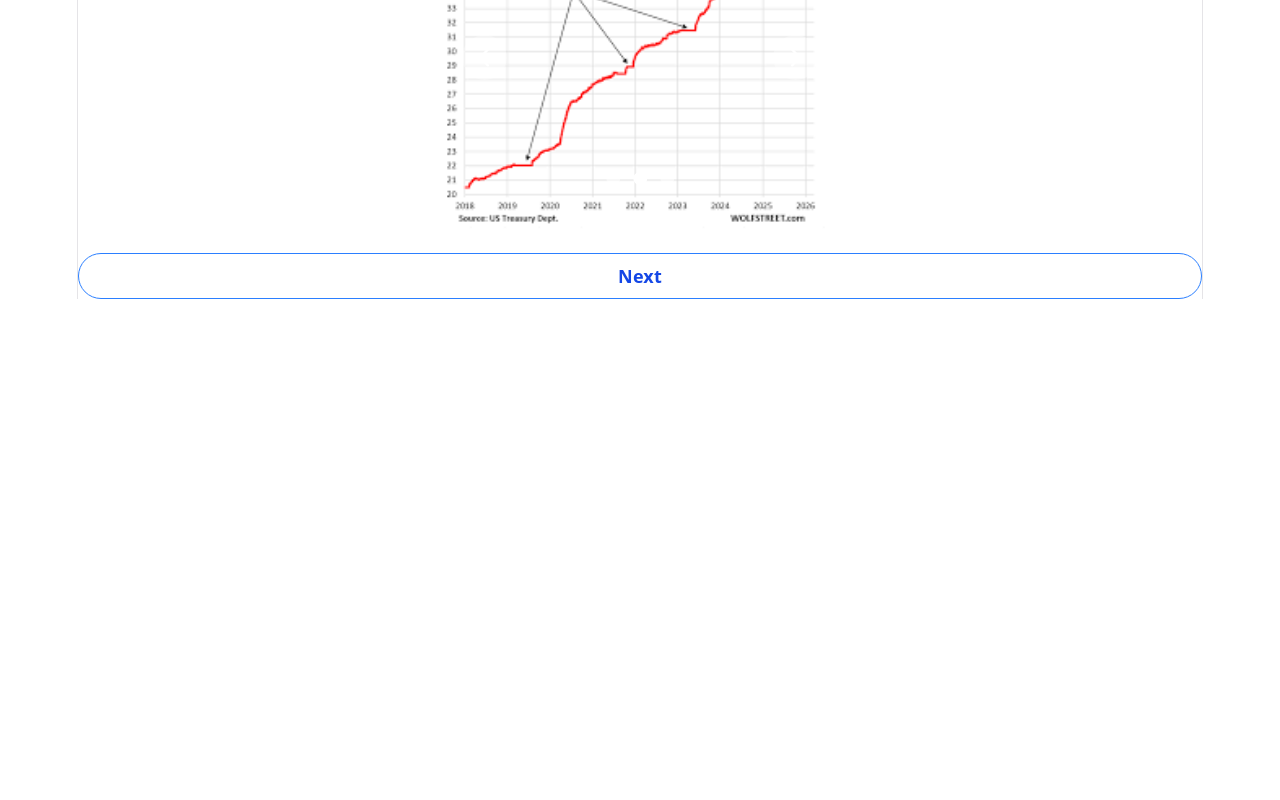
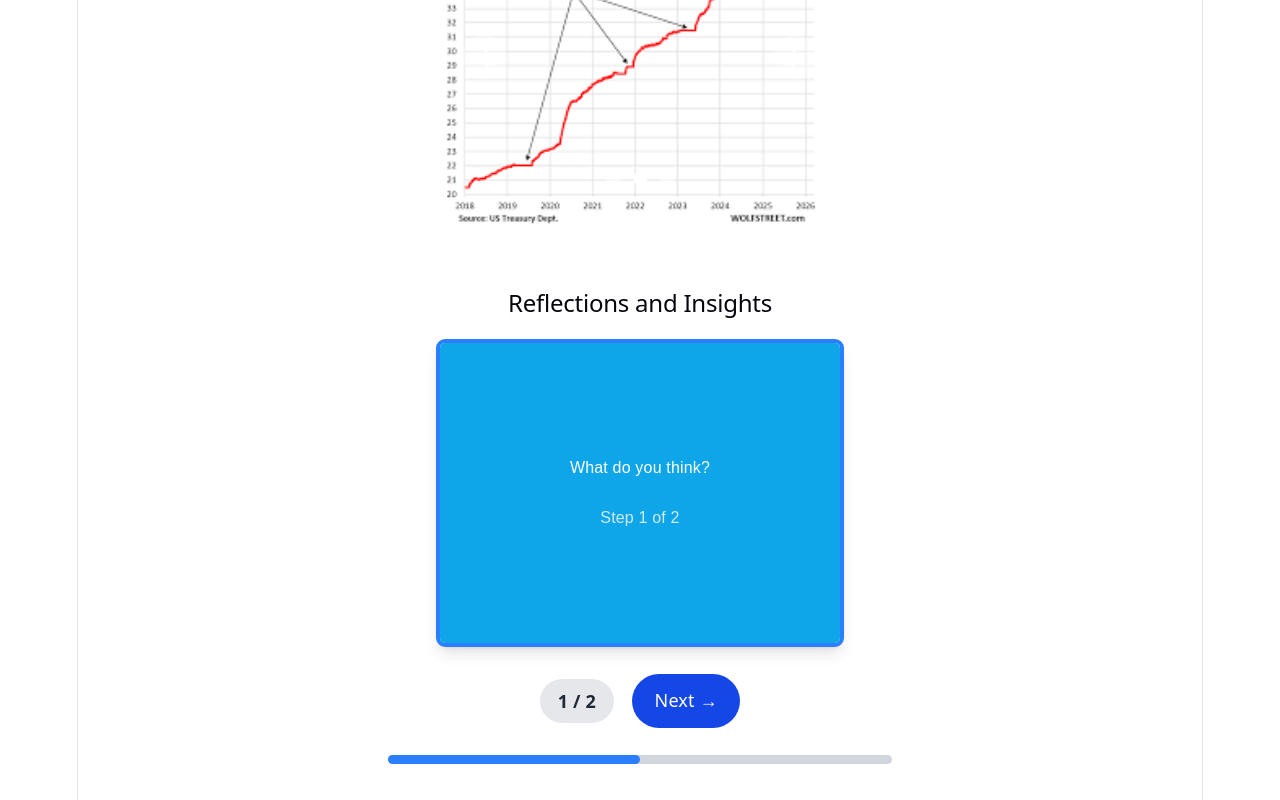
Before and after one commit to EricL-G/React-Parent, a React (Vite) app in the folder my-final-app/: page / in a window 1280 px wide. Shown: the part 748-1548 px from the top of the page. Before the commit the page ends 1047 px from the top, so only its background shows below. Built offline with nearby package versions, Linux system fonts and the light colour scheme.

Commit message:
NewComponent

```diff
--- a/my-final-app/package.json
+++ b/my-final-app/package.json
@@ -15,7 +15,6 @@
     "react": "^19.2.4",
     "react-dom": "^19.2.4",
     "react-router-dom": "^7.13.1"
-
   },
   "devDependencies": {
     "@eslint/js": "^9.39.4",
--- a/my-final-app/src/App.jsx
+++ b/my-final-app/src/App.jsx
@@ -2,6 +2,7 @@ import Header from './components/Header';
 import List from './components/List';
 // import Imageslide from './components/Imageslide'
 import Button from './components/Button'
+import CanvasSwitcher from './components/CanvasSwitcher'
 import myPics from './assets/Albert3.png';
 import myPics2 from './assets/DebtCategories.png';
 import myPics3 from './assets/usdebt.png';
@@ -37,10 +38,10 @@ function App() {
       />
       </div>
 
-
-      <Button
+      <CanvasSwitcher />
+      {/* <Button
       name="Next"
-      />
+      /> */}
 
     </>
   );
--- /dev/null
+++ b/my-final-app/src/components/CanvasSwitcher.jsx
@@ -0,0 +1,118 @@
+import React, { useState, useEffect, useRef } from "react";
+import { Button } from "flowbite-react";
+
+export default function CanvasSwitcher() {
+  const [step, setStep] = useState(1);
+  const canvasRef = useRef(null);
+  const TOTAL_STEPS = 2;
+
+  // Canvas drawing configurations
+  const configs = {
+    1: {
+      bgColor: "#0ea5e9",
+      text: "What do you think?",
+      description: "Reflections and Insights",
+      fontSize: 28,
+      fontStyle: "bold Arial",
+
+    },
+    2: {
+      bgColor: "#4821d4",
+      text: "Any questions or suggestions?",
+      description: "Reflections and Insights",
+      fontSize: 20,
+      fontStyle: "bold Arial",
+    },
+  };
+
+  useEffect(() => {
+    const canvas = canvasRef.current;
+    if (!canvas) return;
+
+    const ctx = canvas.getContext("2d");
+    if (!ctx) return;
+
+    const config = configs[step];
+
+    // Clear previous drawing
+    ctx.clearRect(0, 0, canvas.width, canvas.height);
+
+    // Draw background
+    ctx.fillStyle = config.bgColor;
+    ctx.fillRect(0, 0, canvas.width, canvas.height);
+
+    // Draw text
+    ctx.fillStyle = "#ffffff";
+    // ctx.font = "bold 28px Arial";
+    ctx.textAlign = "center";
+    ctx.fillText(config.text, canvas.width / 2, canvas.height / 2 - 20);
+
+    // Draw step indicator
+    ctx.font = "16px Arial";
+    ctx.fillStyle = "rgba(255, 255, 255, 0.8)";
+    ctx.fillText(
+      `Step ${step} of ${TOTAL_STEPS}`,
+      canvas.width / 2,
+      canvas.height / 2 + 30
+    );
+  }, [step]);
+
+  return (
+    <div className="flex flex-col items-center justify-center gap-6 p-8">
+      {/* Canvas Container */}
+      <div className="flex flex-col items-center gap-3">
+        <h2 className="text-2xl font-bold text-gray-800 dark:text-white">
+          {configs[step].description}
+        </h2>
+        <canvas
+          ref={canvasRef}
+          width={400}
+          height={300}
+          className="border-4 border-blue-500 rounded-lg shadow-lg dark:border-blue-400"
+        />
+      </div>
+
+      {/* Navigation Buttons */}
+      <div className="flex gap-4 items-center">
+        {step > 1 && (
+          <Button
+            color="gray"
+            size="lg"
+            pill
+            onClick={() => setStep(step - 1)}
+            aria-label={`Go to canvas step ${step - 1}`}
+          >
+            ← Previous
+          </Button>
+        )}
+
+        {/* Step Indicator */}
+        <div className="flex items-center gap-2 px-4 py-2 bg-gray-200 dark:bg-gray-700 rounded-full">
+          <span className="font-semibold text-gray-800 dark:text-white">
+            {step} / {TOTAL_STEPS}
+          </span>
+        </div>
+
+        {step < TOTAL_STEPS && (
+          <Button
+            color="blue"
+            size="lg"
+            pill
+            onClick={() => setStep(step + 1)}
+            aria-label={`Go to canvas step ${step + 1}`}
+          >
+            Next →
+          </Button>
+        )}
+      </div>
+
+      {/* Progress Bar */}
+      <div className="w-full max-w-md bg-gray-300 dark:bg-gray-600 rounded-full h-2">
+        <div
+          className="bg-blue-500 dark:bg-blue-400 h-2 rounded-full transition-all duration-300"
+          style={{ width: `${(step / TOTAL_STEPS) * 100}%` }}
+        ></div>
+      </div>
+    </div>
+  );
+}
```
Also changed, not shown: 1 other file (tests, documents, lock files or other folders).
